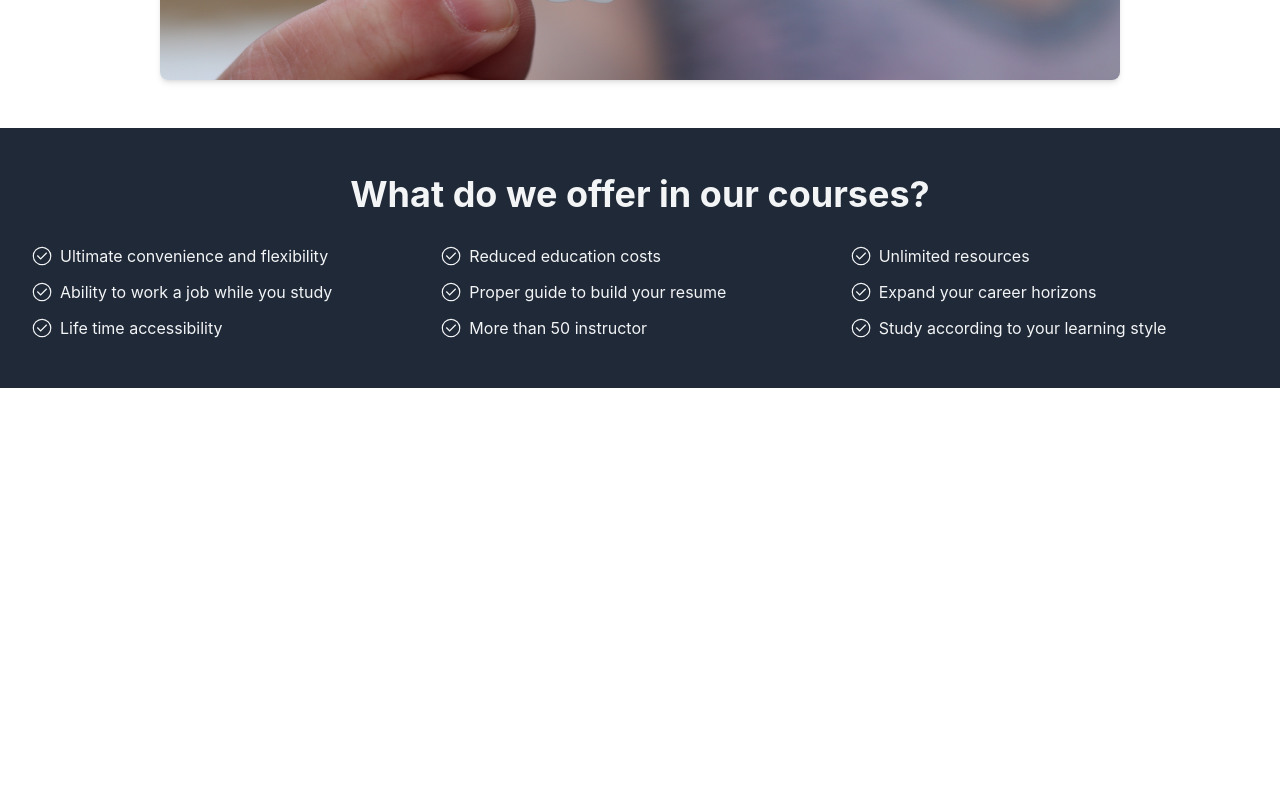
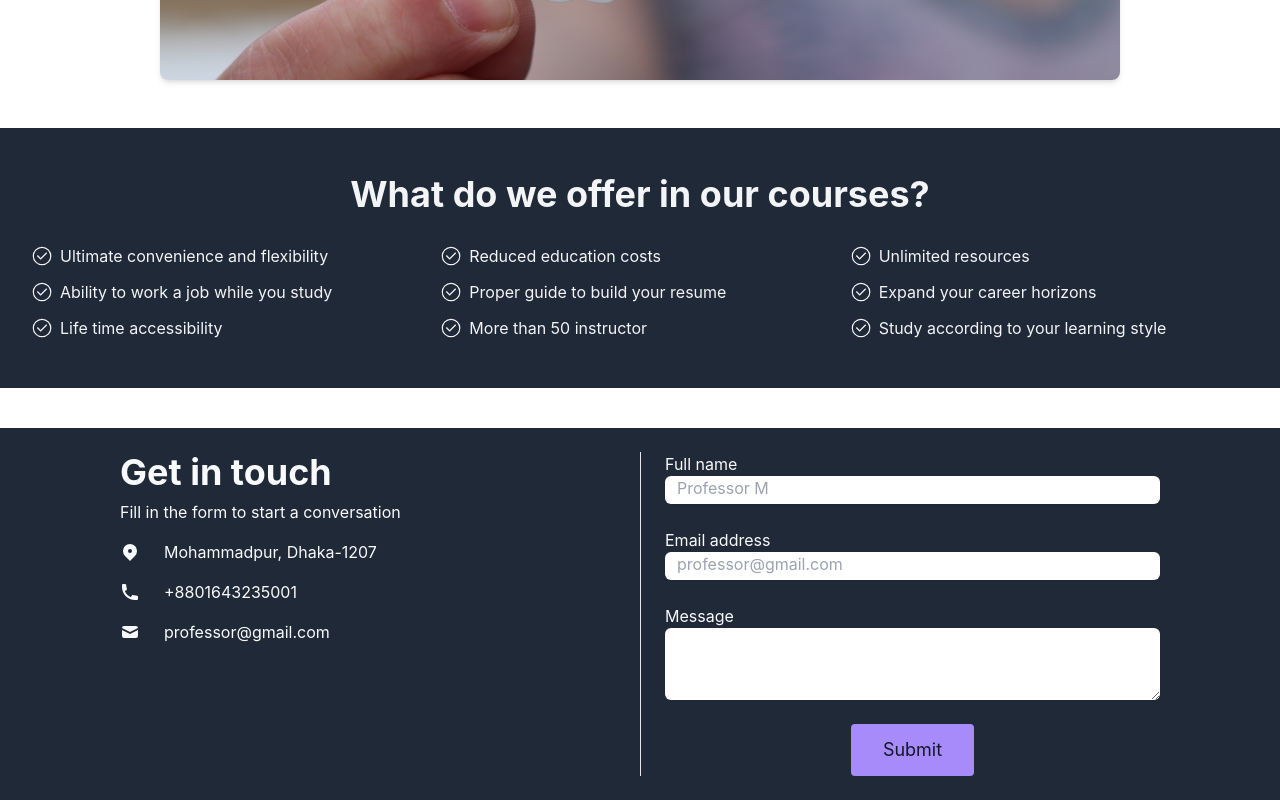
Before and after one commit to Masud-Ahmed35/secret-lab-client-side, a React (Create React App) app: page / in a window 1280 px wide. Shown: the part 1110-1910 px from the top of the page. Before the commit the page ends 1518 px from the top, so only its background shows below. Built offline with nearby package versions, Linux system fonts and the light colour scheme.

Commit message:
complete home page

```diff
--- a/src/pages/Home/Home.js
+++ b/src/pages/Home/Home.js
@@ -18,7 +18,7 @@
                 <img src={coverPhoto} alt="" className="w-3/4 h-[600px] mx-auto mb-12 -mt-20 rounded-lg shadow-md lg:-mt-40 dark:bg-gray-500" />
             </div>
 
-            <div className="px-4 mb-5 py-16 mx-auto sm:max-w-xl md:max-w-full lg:max-w-screen-xl md:px-24 lg:px-8 lg:py-12 bg-gray-800 text-gray-100">
+            <div className="px-4 mb-10 py-16 mx-auto sm:max-w-xl md:max-w-full lg:max-w-screen-xl md:px-24 lg:px-8 lg:py-12 bg-gray-800 text-gray-100">
                 <h2 className="mb-8 text-4xl font-bold leading-none text-center">What do we offer in our courses?</h2>
                 <ul className="grid gap-3 md:grid-cols-2 lg:grid-cols-3">
                     <li className="flex items-center space-x-2">
@@ -86,6 +86,52 @@
                     </li>
                 </ul>
             </div>
+
+            {/* -----------------------contact section------------------------  */}
+            <section className="py-6 bg-gray-800 text-gray-50">
+                <div className="grid max-w-6xl grid-cols-1 px-6 mx-auto lg:px-8 md:grid-cols-2 md:divide-x">
+                    <div className="py-6 md:py-0 md:px-6">
+                        <h1 className="text-4xl font-bold">Get in touch</h1>
+                        <p className="pt-2 pb-4">Fill in the form to start a conversation</p>
+                        <div className="space-y-4">
+                            <p className="flex items-center">
+                                <svg xmlns="http://www.w3.org/2000/svg" viewBox="0 0 20 20" fill="currentColor" className="w-5 h-5 mr-2 sm:mr-6">
+                                    <path fillRule="evenodd" d="M5.05 4.05a7 7 0 119.9 9.9L10 18.9l-4.95-4.95a7 7 0 010-9.9zM10 11a2 2 0 100-4 2 2 0 000 4z" clipRule="evenodd"></path>
+                                </svg>
+                                <span>Mohammadpur, Dhaka-1207</span>
+                            </p>
+                            <p className="flex items-center">
+                                <svg xmlns="http://www.w3.org/2000/svg" viewBox="0 0 20 20" fill="currentColor" className="w-5 h-5 mr-2 sm:mr-6">
+                                    <path d="M2 3a1 1 0 011-1h2.153a1 1 0 01.986.836l.74 4.435a1 1 0 01-.54 1.06l-1.548.773a11.037 11.037 0 006.105 6.105l.774-1.548a1 1 0 011.059-.54l4.435.74a1 1 0 01.836.986V17a1 1 0 01-1 1h-2C7.82 18 2 12.18 2 5V3z"></path>
+                                </svg>
+                                <span>+8801643235001</span>
+                            </p>
+                            <p className="flex items-center">
+                                <svg xmlns="http://www.w3.org/2000/svg" viewBox="0 0 20 20" fill="currentColor" className="w-5 h-5 mr-2 sm:mr-6">
+                                    <path d="M2.003 5.884L10 9.882l7.997-3.998A2 2 0 0016 4H4a2 2 0 00-1.997 1.884z"></path>
+                                    <path d="M18 8.118l-8 4-8-4V14a2 2 0 002 2h12a2 2 0 002-2V8.118z"></path>
+                                </svg>
+                                <span>professor@gmail.com</span>
+                            </p>
+                        </div>
+                    </div>
+                    <form novalidate="" className="flex flex-col py-6 space-y-6 md:py-0 md:px-6 ng-untouched ng-pristine ng-valid">
+                        <label className="block">
+                            <span className="mb-2">Full name</span>
+                            <input type="text" placeholder="Professor M" className="block w-full rounded-md shadow-sm focus:ring focus:ring-opacity-75 pl-3 pb-1 focus:ring-violet-400 dark:bg-gray-800" />
+                        </label>
+                        <label className="block">
+                            <span className="mb-2">Email address</span>
+                            <input type="email" placeholder="professor@gmail.com" className="block w-full rounded-md shadow-sm focus:ring focus:ring-opacity-75 pl-3 pb-1 focus:ring-violet-400 dark:bg-gray-800" />
+                        </label>
+                        <label className="block">
+                            <span className="mb-2">Message</span>
+                            <textarea rows="3" className="block w-full rounded-md focus:ring focus:ring-opacity-75 focus:ring-violet-400 dark:bg-gray-800"></textarea>
+                        </label>
+                        <button type="button" className="self-center px-8 py-3 text-lg rounded focus:ring hover:ring focus:ring-opacity-75 bg-violet-400 text-gray-900 focus:ring-violet-400 hover:ring-violet-400">Submit</button>
+                    </form>
+                </div>
+            </section>
         </section>
     );
 };
```
